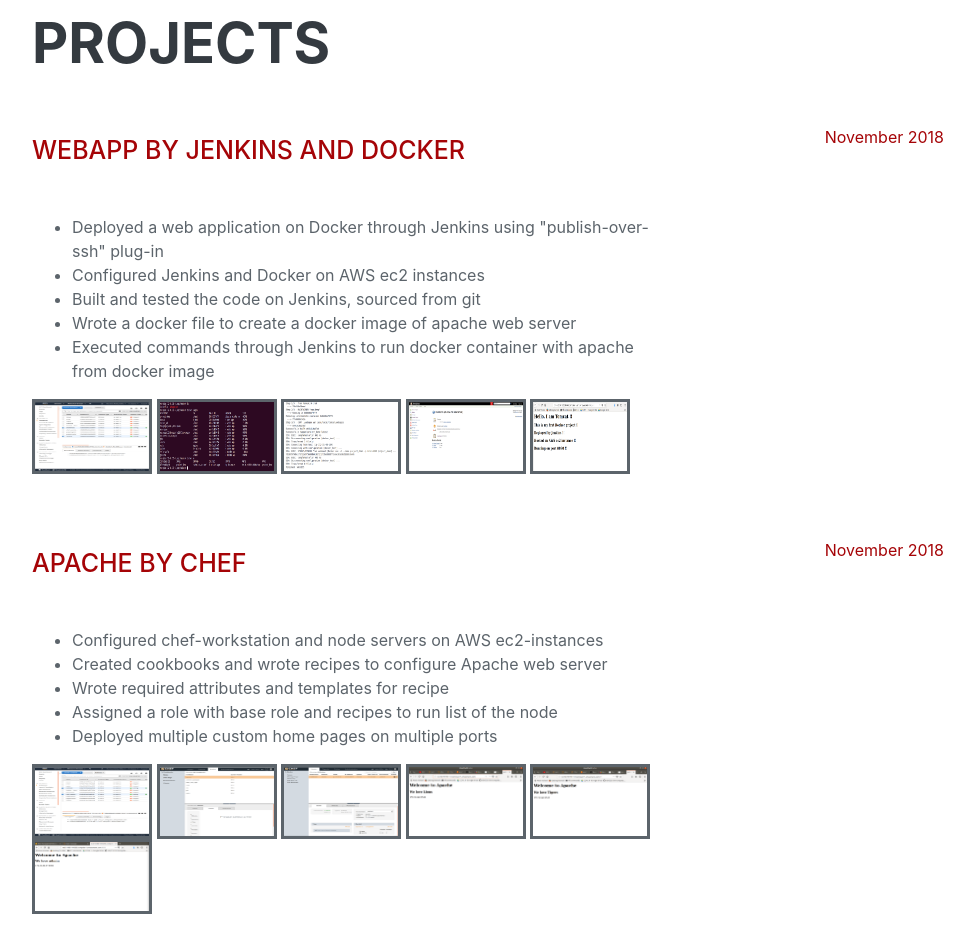
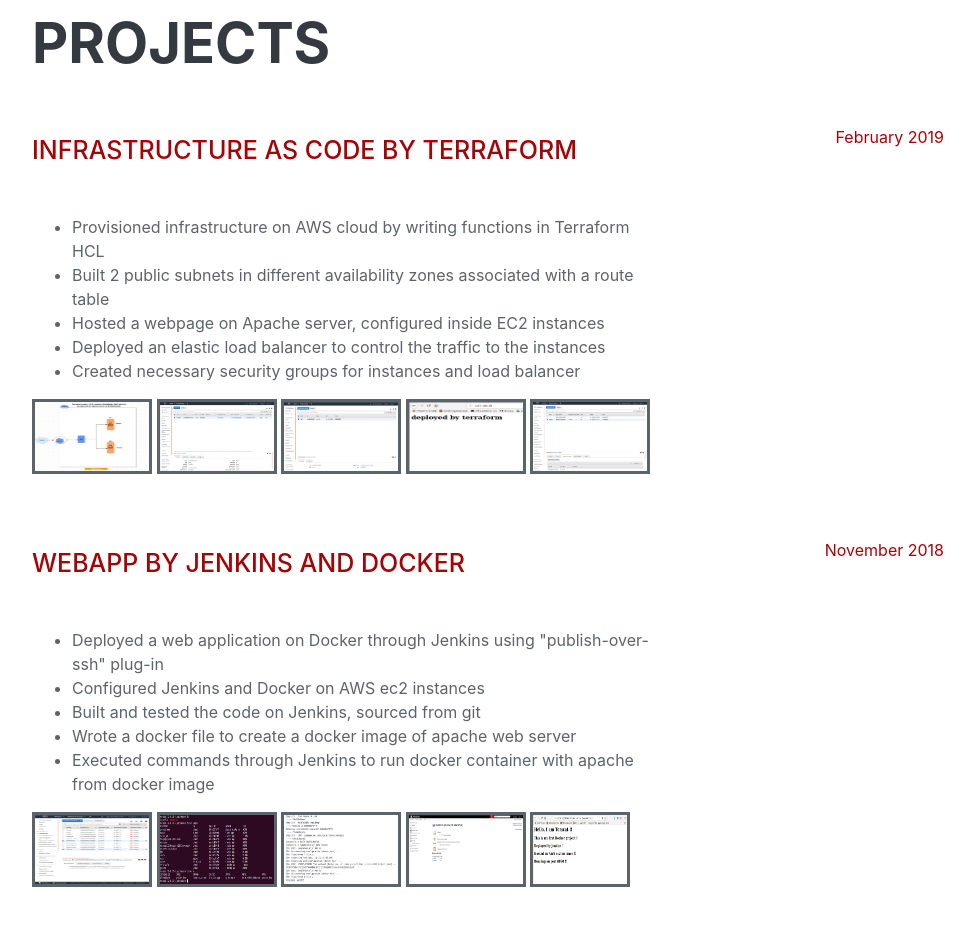
Before and after one commit to manideep1116/Portfolio-Website, a plain HTML site: page index.html in a window 1280 px wide. Shown: the part 2440-3365 px from the top of the page, without its empty margins (288-1262 px from the left). Drawn offline with nearby package versions, Linux system fonts and the light colour scheme; a web font is replaced by a local one.

Commit message:
add index.html

```diff
--- a/index.html
+++ b/index.html
@@ -196,6 +196,53 @@
           <h2 class="mb-5">projects</h2>
 
 
+
+
+          <div class="resume-item d-flex flex-column flex-md-row mb-5" >
+            <div class="resume-content mr-auto">
+              <h3 class="mb-0"></h3>
+
+              <div class="subheading mb-3" style="font-size: 25px; line-height    :2.0;"><a  href="https://github.com/manideep1116/Terraform-Project/tree/master" target="_blank">Infrastructure as Code by Terraform</a> </div>
+              <br>
+              <ul>
+                <li>Provisioned infrastructure on AWS cloud by writing functions in Terraform HCL</li>
+                <li>Built 2 public subnets in different availability zones associated with a route table</li>
+                <li>Hosted a webpage on Apache server, configured inside EC2 instances </li>
+                <li>Deployed an elastic load balancer to control the traffic to the instances</li>
+                <li>Created necessary security groups for instances and load balancer</li>
+              </ul>
+              <img class="myImg" src="img/tf.png" alt="Layout of infrastructure on AWS Cloud" style="width:120px">
+              <img class="myImg" src="img/tf_vpc.png" alt="Configured VPC" style="width:120px">
+              <img class="myImg" src="img/tf_ig.png" alt="Configured Internet Gateway" style="width:120px">
+              <img class="myImg" src="img/tf_op.png" alt="Output of web page running on Apache server inside EC2 instances" style="width:120px">
+              <img class="myImg" src="img/tf_rt.png" alt="Route table associated with subnets" style="width:120px">
+
+
+
+            <!-- The Modal -->
+            <div id="myModal" class="modal">
+              <span class="close">&times;</span>
+              <img class="modal-content" id="img01">
+              <div id="caption"></div>
+            </div>
+            </p>
+          </div>
+          <div class="resume-date text-md-right">
+            <span class="text-primary">February 2019</span>
+          </div>
+        </div>
+
+
+
+
+
+
+
+
+
+
+
+
     <div class="resume-item d-flex flex-column flex-md-row mb-5"  d>
             <div class="resume-content mr-auto">
               <h3 class="mb-0"></h3>
@@ -229,6 +276,25 @@
             <span class="text-primary">November 2018</span>
           </div>
         </div>
+
+
+
+
+
+
+
+
+
+
+
+
+
+
+
+
+
+
+
 
 
 
```
Also changed, not shown: img/tf.png (added), img/tf_ig.png (added), img/tf_op.png (added), img/tf_rt.png (added), img/tf_vpc.png (added).
